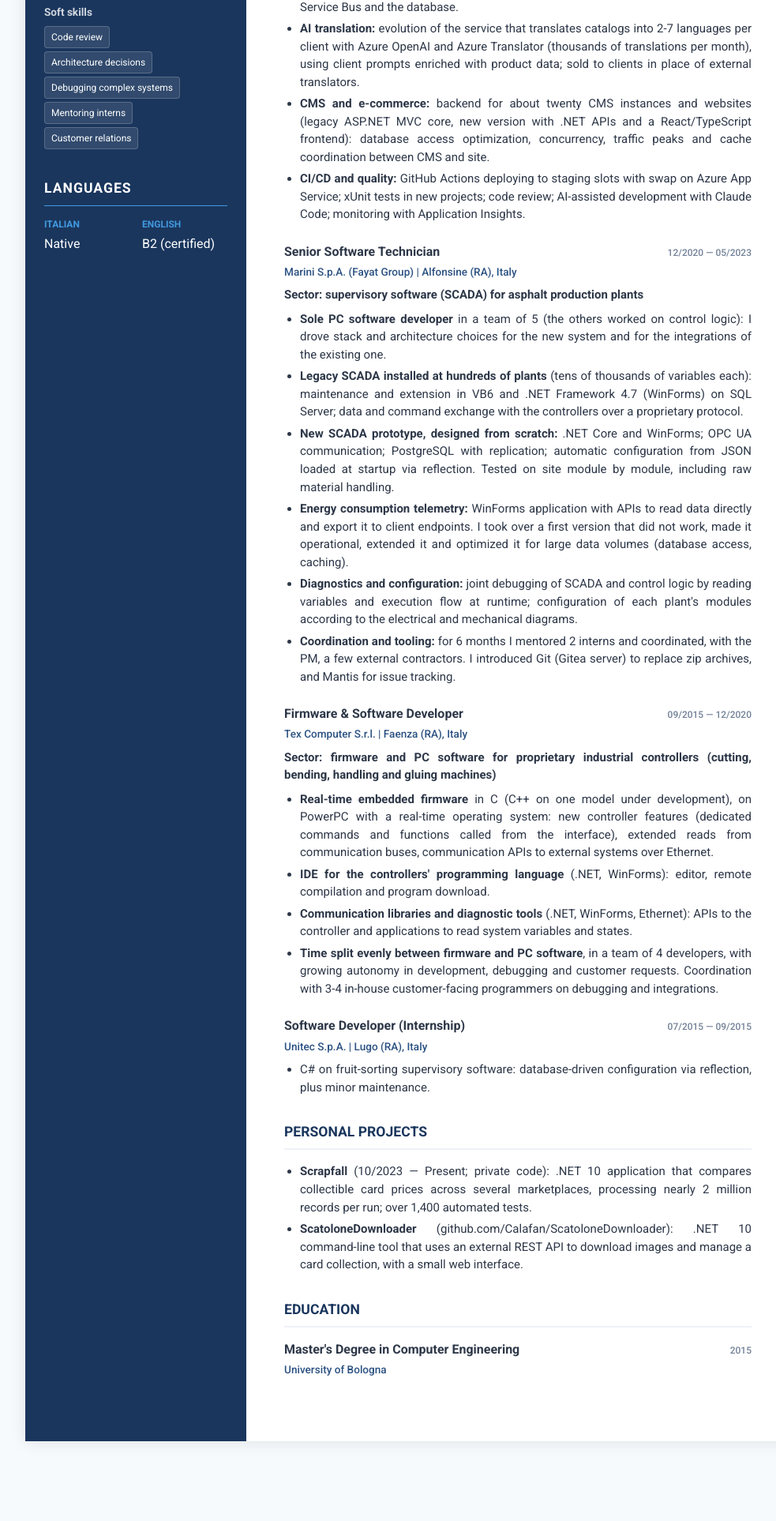
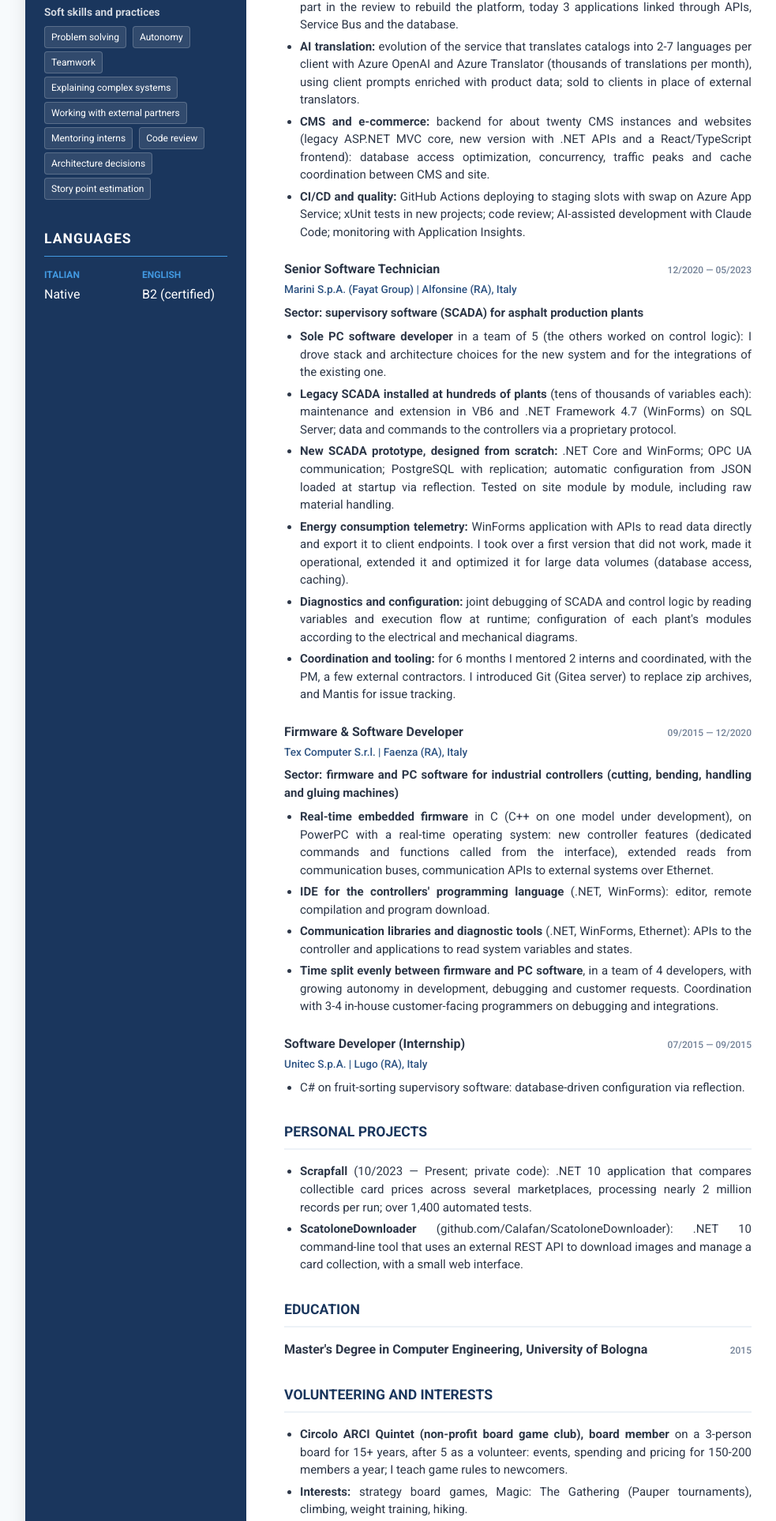
Before and after one commit to Calafan/OnlineCV, a website: page en.html in a window 1280 px wide. Shown: the part 979-2905 px from the top of the page at 79% size, without its empty margins (124-1107 px from the left). Before the commit the page ends 2852 px from the top, so only its background shows below. Drawn offline with Linux system fonts and the light colour scheme.

Commit message:
feat: add soft skills, volunteering and interests sections
- Profile: add a sentence on working with different roles, external
  partners in English, and explaining complex systems.
- Skills: rename the transversal group to soft skills and practices,
  with evidence-backed entries (problem solving, autonomy, teamwork,
  external partners, story point estimation, ...).
- New "Volunteering and Interests" section (Circolo ARCI Quintet board
  member, interests).
- Tighten wording (education on one line, Tex IDE, Unitec) and reduce
  print line-height from 1.4 to 1.35 to keep both PDFs on two pages.
- Regenerate IT and EN PDFs.

Co-Authored-By: Claude Opus 5.5 <noreply@anthropic.com>

```diff
--- a/assets/stylesheets/style.css
+++ b/assets/stylesheets/style.css
@@ -411,7 +411,7 @@ body.dark-theme .lang-btn:visited {
     body {
         background: #fff;
         transition: none;
-        line-height: 1.4;
+        line-height: 1.35;
     }
 
     li {
--- a/en.html
+++ b/en.html
@@ -41,7 +41,7 @@
         <section class="profile">
             <h2 class="section-title">Professional Profile</h2>
             <p id="profileText">
-                Backend developer in <strong>C# / .NET</strong> with over 11 years of experience, from embedded firmware to the cloud. I currently build APIs and services on <strong>Microsoft Azure</strong> for a <strong>multi-tenant SaaS</strong> platform (PIM) used by about 50 clients: ASP.NET Core, Azure Functions, Service Bus, Cosmos DB, SQL Server, Redis. I contribute to architecture decisions and code review. Previously I built industrial supervision software in .NET with OPC UA, and real-time firmware in C.
+                Backend developer in <strong>C# / .NET</strong> with over 11 years of experience, from embedded firmware to the cloud. I currently build APIs and services on <strong>Microsoft Azure</strong> for a <strong>multi-tenant SaaS</strong> platform (PIM) used by about 50 clients: ASP.NET Core, Azure Functions, Service Bus, Cosmos DB, SQL Server, Redis. I contribute to architecture decisions and code review. Previously I built industrial supervision software in .NET with OPC UA, and real-time firmware in C. I work well with plant technicians and external partners, in Italian and English, and explain complex systems to non-specialists.
             </p>
         </section>
 
@@ -89,12 +89,16 @@
             </div>
 
             <div class="skill-group">
-                <strong>Soft skills</strong>
+                <strong>Soft skills and practices</strong>
+                <div class="pill">Problem solving</div>
+                <div class="pill">Autonomy</div>
+                <div class="pill">Teamwork</div>
+                <div class="pill">Explaining complex systems</div>
+                <div class="pill">Working with external partners</div>
+                <div class="pill">Mentoring interns</div>
                 <div class="pill">Code review</div>
                 <div class="pill">Architecture decisions</div>
-                <div class="pill">Debugging complex systems</div>
-                <div class="pill">Mentoring interns</div>
-                <div class="pill">Customer relations</div>
+                <div class="pill">Story point estimation</div>
             </div>
 
             <h2>Languages</h2>
@@ -142,7 +146,7 @@
                     <p><strong>Sector: supervisory software (SCADA) for asphalt production plants</strong></p>
                     <ul>
                         <li><strong>Sole PC software developer</strong> in a team of 5 (the others worked on control logic): I drove stack and architecture choices for the new system and for the integrations of the existing one.</li>
-                        <li><strong>Legacy SCADA installed at hundreds of plants</strong> (tens of thousands of variables each): maintenance and extension in VB6 and .NET Framework 4.7 (WinForms) on SQL Server; data and command exchange with the controllers over a proprietary protocol.</li>
+                        <li><strong>Legacy SCADA installed at hundreds of plants</strong> (tens of thousands of variables each): maintenance and extension in VB6 and .NET Framework 4.7 (WinForms) on SQL Server; data and commands to the controllers via a proprietary protocol.</li>
                         <li><strong>New SCADA prototype, designed from scratch:</strong> .NET Core and WinForms; OPC UA communication; PostgreSQL with replication; automatic configuration from JSON loaded at startup via reflection. Tested on site module by module, including raw material handling.</li>
                         <li><strong>Energy consumption telemetry:</strong> WinForms application with APIs to read data directly and export it to client endpoints. I took over a first version that did not work, made it operational, extended it and optimized it for large data volumes (database access, caching).</li>
                         <li><strong>Diagnostics and configuration:</strong> joint debugging of SCADA and control logic by reading variables and execution flow at runtime; configuration of each plant's modules according to the electrical and mechanical diagrams.</li>
@@ -156,7 +160,7 @@
                         <span class="date">09/2015 — 12/2020</span>
                     </div>
                     <div class="company">Tex Computer S.r.l. | Faenza (RA), Italy</div>
-                    <p><strong>Sector: firmware and PC software for proprietary industrial controllers (cutting, bending, handling and gluing machines)</strong></p>
+                    <p><strong>Sector: firmware and PC software for industrial controllers (cutting, bending, handling and gluing machines)</strong></p>
                     <ul>
                         <li><strong>Real-time embedded firmware</strong> in C (C++ on one model under development), on PowerPC with a real-time operating system: new controller features (dedicated commands and functions called from the interface), extended reads from communication buses, communication APIs to external systems over Ethernet.</li>
                         <li><strong>IDE for the controllers' programming language</strong> (.NET, WinForms): editor, remote compilation and program download.</li>
@@ -172,7 +176,7 @@
                     </div>
                     <div class="company">Unitec S.p.A. | Lugo (RA), Italy</div>
                     <ul>
-                        <li>C# on fruit-sorting supervisory software: database-driven configuration via reflection, plus minor maintenance.</li>
+                        <li>C# on fruit-sorting supervisory software: database-driven configuration via reflection.</li>
                     </ul>
                 </div>
             </section>
@@ -191,10 +195,19 @@
                 <h2 class="section-title">Education</h2>
                 <div class="experience-item">
                     <div class="experience-header">
-                        <span class="job-title">Master's Degree in Computer Engineering</span>
+                        <span class="job-title">Master's Degree in Computer Engineering, University of Bologna</span>
                         <span class="date">2015</span>
                     </div>
-                    <div class="company">University of Bologna</div>
+                </div>
+            </section>
+
+            <section>
+                <h2 class="section-title">Volunteering and Interests</h2>
+                <div class="experience-item">
+                    <ul>
+                        <li><strong>Circolo ARCI Quintet (non-profit board game club), board member</strong> on a 3-person board for 15+ years, after 5 as a volunteer: events, spending and pricing for 150-200 members a year; I teach game rules to newcomers.</li>
+                        <li><strong>Interests:</strong> strategy board games, Magic: The Gathering (Pauper tournaments), climbing, weight training, hiking.</li>
+                    </ul>
                 </div>
             </section>
 
```
Also changed, not shown: index.html (+22 -9 lines), 2 other files.
